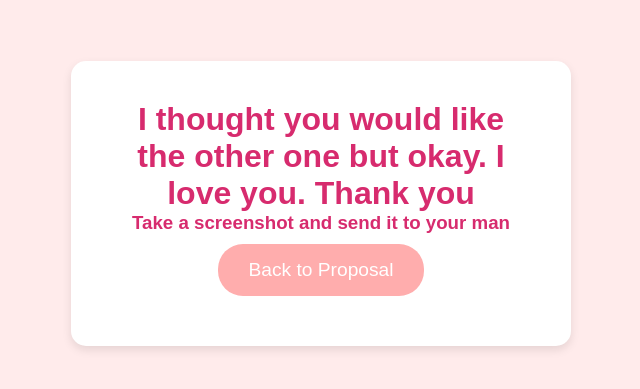
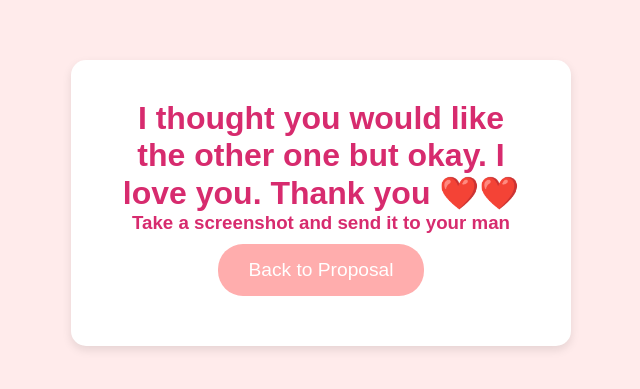
Before and after one commit to Mohar06/Mohar06.github.io, a plain HTML site: page yes.html in a window 1280 px wide. Shown: the part 197-586 px from the top of the page, without its empty margins (319-959 px from the left). Drawn offline with Linux system fonts and the light colour scheme.

Commit message:
Update yes.html

```diff
--- a/yes.html
+++ b/yes.html
@@ -10,7 +10,7 @@
 <body>
     <div class="container">
         <div class="content">
-            <h1 class="response">I thought you would like the other one but okay. I love you. Thank you</h1>
+            <h1 class="response">I thought you would like the other one but okay. I love you. Thank you ❤️❤️</h1>
             <h3 class="response">Take a screenshot and send it to your man</h3>
             <a href="index.html">
                 <button class="back">Back to Proposal</button>
```
